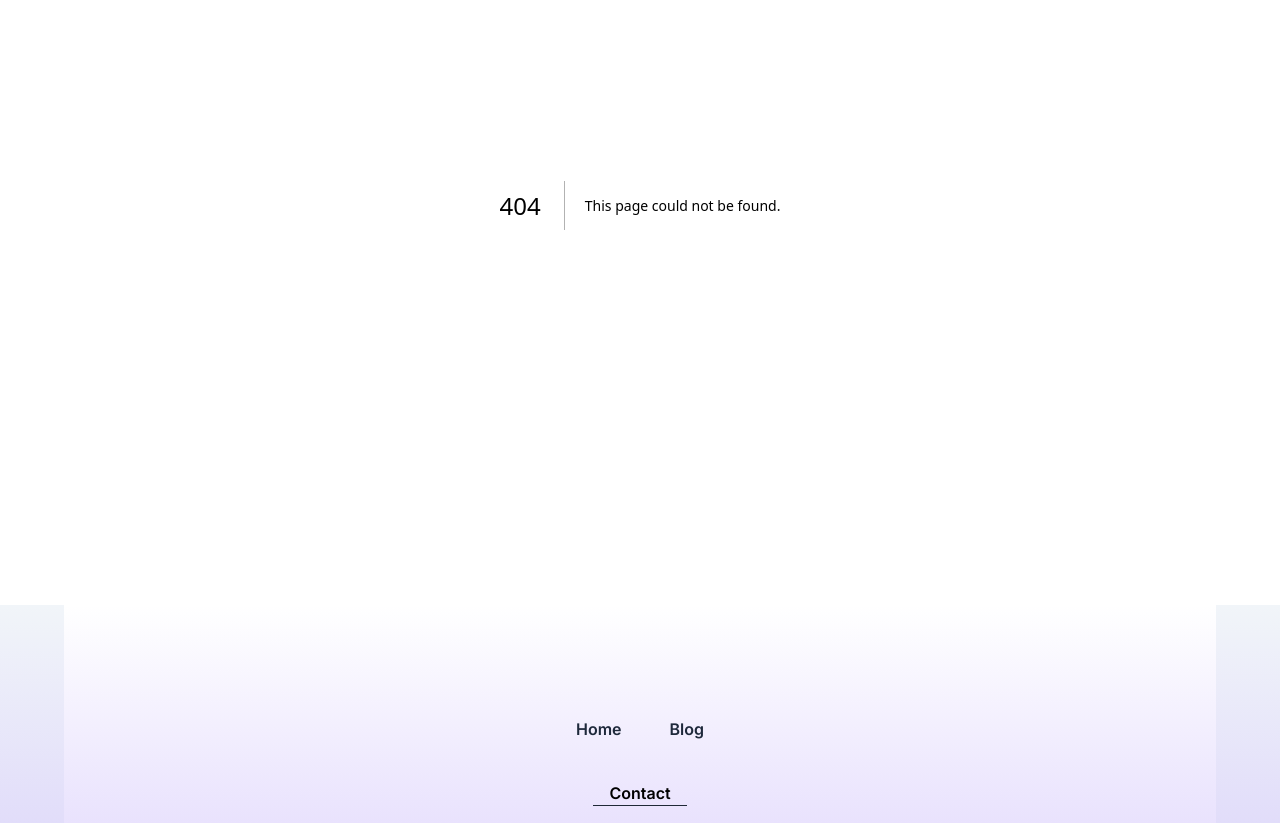
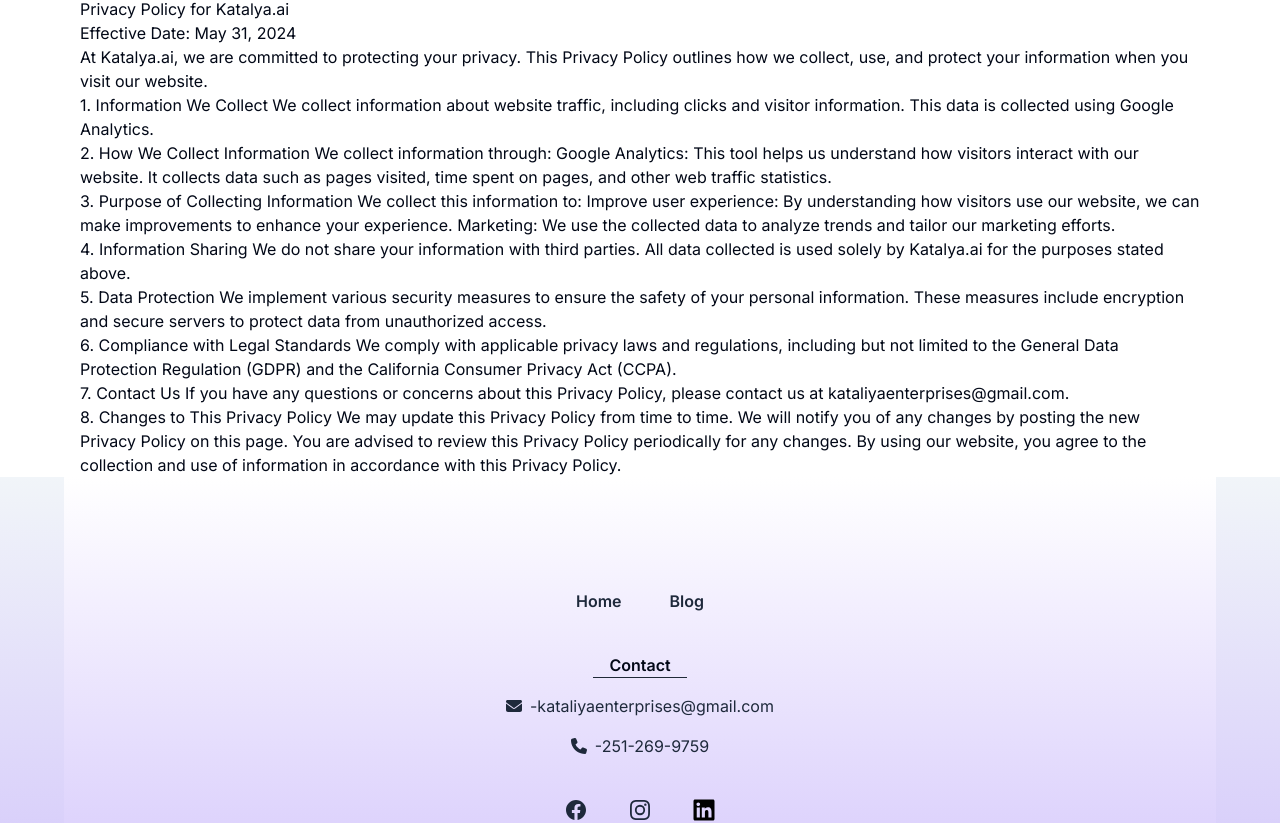
Before and after one commit to keghar/kataliya-website, a Next.js app: page /privacy in a window 1280 px wide. Before the commit this address had no page. Shown: the part 271-1094 px from the top of the page. Built offline with nearby package versions, Linux system fonts and the light colour scheme.

Commit message:
small changes

```diff
--- a/src/app/blog/page.tsx
+++ b/src/app/blog/page.tsx
@@ -24,7 +24,7 @@
     <>
       <Container>
         <div className=" pt-32 flex flex-col justify-center pb-10">
-          <div className="mx-auto">
+          <div className="mx-auto text-center">
             <RichText field={page.data.title} />
           </div>
           <div className="mx-auto mt-2">
--- /dev/null
+++ b/src/app/privacy/page.tsx
@@ -0,0 +1,63 @@
+import React from "react";
+
+const page = () => {
+  return (
+    <div className="flex flex-col px-20 pt-48">
+      <h1>Privacy Policy for Katalya.ai</h1>
+      <p>Effective Date: May 31, 2024 </p>{" "}
+      <p>
+        At Katalya.ai, we are committed to protecting your privacy. This Privacy
+        Policy outlines how we collect, use, and protect your information when
+        you visit our website.
+      </p>
+      <div>
+        1. Information We Collect We collect information about website traffic,
+        including clicks and visitor information. This data is collected using
+        Google Analytics.{" "}
+      </div>
+      <div>
+        2. How We Collect Information We collect information through: Google
+        Analytics: This tool helps us understand how visitors interact with our
+        website. It collects data such as pages visited, time spent on pages,
+        and other web traffic statistics.{" "}
+      </div>
+      <div>
+        3. Purpose of Collecting Information We collect this information to:
+        Improve user experience: By understanding how visitors use our website,
+        we can make improvements to enhance your experience. Marketing: We use
+        the collected data to analyze trends and tailor our marketing efforts.
+      </div>
+      <div>
+        4. Information Sharing We do not share your information with third
+        parties. All data collected is used solely by Katalya.ai for the
+        purposes stated above.
+      </div>
+      <div>
+        5. Data Protection We implement various security measures to ensure the
+        safety of your personal information. These measures include encryption
+        and secure servers to protect data from unauthorized access.
+      </div>
+      <div>
+        {" "}
+        6. Compliance with Legal Standards We comply with applicable privacy
+        laws and regulations, including but not limited to the General Data
+        Protection Regulation (GDPR) and the California Consumer Privacy Act
+        (CCPA).
+      </div>{" "}
+      <div>
+        7. Contact Us If you have any questions or concerns about this Privacy
+        Policy, please contact us at kataliyaenterprises@gmail.com.
+      </div>{" "}
+      <div>
+        8. Changes to This Privacy Policy We may update this Privacy Policy from
+        time to time. We will notify you of any changes by posting the new
+        Privacy Policy on this page. You are advised to review this Privacy
+        Policy periodically for any changes. By using our website, you agree to
+        the collection and use of information in accordance with this Privacy
+        Policy.
+      </div>
+    </div>
+  );
+};
+
+export default page;
--- a/src/components/Footer.tsx
+++ b/src/components/Footer.tsx
@@ -29,8 +29,8 @@
       ),
     },
     {
-      text: "251-555-5555",
-      href: "/",
+      text: "251-269-9759",
+      href: "tel:251-269-9759",
       icon: (props: JSX.IntrinsicAttributes & SVGProps<SVGSVGElement>) => (
         <svg
           fill="currentColor"
@@ -46,7 +46,7 @@
   social: [
     {
       name: "Facebook",
-      href: "#",
+      href: "https://www.facebook.com/KataliyaRudolphPRMG/",
       icon: (props: JSX.IntrinsicAttributes & SVGProps<SVGSVGElement>) => (
         <svg fill="currentColor" viewBox="0 0 24 24" {...props}>
           <path
@@ -59,7 +59,7 @@
     },
     {
       name: "Instagram",
-      href: "#",
+      href: "https://www.instagram.com/kataliyarudolphprmg/",
       icon: (props: JSX.IntrinsicAttributes & SVGProps<SVGSVGElement>) => (
         <svg fill="currentColor" viewBox="0 0 24 24" {...props}>
           <path
@@ -75,7 +75,7 @@
       href: "#",
       icon: (props: JSX.IntrinsicAttributes & SVGProps<SVGSVGElement>) => (
         <svg
-          xmlns="http://www.w3.org/2000/svg"
+          xmlns="https://www.linkedin.com/in/kataliya/"
           viewBox="0 0 448 512"
           {...props}>
           <path d="M416 32H31.9C14.3 32 0 46.5 0 64.3v383.4C0 465.5 14.3 480 31.9 480H416c17.6 0 32-14.5 32-32.3V64.3c0-17.8-14.4-32.3-32-32.3zM135.4 416H69V202.2h66.5V416zm-33.2-243c-21.3 0-38.5-17.3-38.5-38.5S80.9 96 102.2 96c21.2 0 38.5 17.3 38.5 38.5 0 21.3-17.2 38.5-38.5 38.5zm282.1 243h-66.4V312c0-24.8-.5-56.7-34.5-56.7-34.6 0-39.9 27-39.9 54.9V416h-66.4V202.2h63.7v29.2h.9c8.9-16.8 30.6-34.5 62.9-34.5 67.2 0 79.7 44.3 79.7 101.9V416z" />
@@ -105,7 +105,9 @@
       <div className="pb-0" id="sign-up">
         <div className="mx-auto ">
           <div className="relative mx-auto isolate overflow-hidden  inset-0   px-6 py-10 sm:px-24 xl:py-10 bg-gradient-to-b from-white to-[#cfc0fb]">
-            <footer className="mx-auto max-w-7xl overflow-hidden px-6 py-8 lg:px-8 mt-10">
+            <footer
+              id="footer"
+              className="mx-auto max-w-7xl overflow-hidden px-6 py-8 lg:px-8 mt-10">
               <nav
                 className="-mb-6 columns-2 flex justify-center space-x-12"
                 aria-label="Footer">
@@ -148,6 +150,11 @@
                 Copyright &copy; {new Date().getFullYear()} Kataliya
                 Enterprises. All rights reserved.
               </p>
+              <div className="w-full">
+                <Link className="text-center pb-20" href="/privacy">
+                  Privacy Policy
+                </Link>
+              </div>
             </footer>
             <svg
               className="opacity-30 rotate-180 bottom-0 left-0 absolute w-full"
--- a/src/components/Header.tsx
+++ b/src/components/Header.tsx
@@ -36,8 +36,8 @@
     ),
   },
   {
-    text: "251-555-5555",
-    href: "/",
+    text: "251-269-9759",
+    href: "tel:251-269-9759",
     icon: (props: JSX.IntrinsicAttributes & SVGProps<SVGSVGElement>) => (
       <svg
         fill="currentColor"
@@ -83,7 +83,7 @@
 const socials = [
   {
     name: "Facebook",
-    href: "#",
+    href: "https://www.facebook.com/KataliyaRudolphPRMG/",
     icon: (props: JSX.IntrinsicAttributes & SVGProps<SVGSVGElement>) => (
       <svg fill="currentColor" viewBox="0 0 24 24" {...props}>
         <path
@@ -96,7 +96,7 @@
   },
   {
     name: "LinkedIn",
-    href: "#",
+    href: "https://www.linkedin.com/in/kataliya/",
     icon: (props: JSX.IntrinsicAttributes & SVGProps<SVGSVGElement>) => (
       <svg fill="currentColor" viewBox="0 0 448 512" {...props}>
         <path d="M416 32H31.9C14.3 32 0 46.5 0 64.3v383.4C0 465.5 14.3 480 31.9 480H416c17.6 0 32-14.5 32-32.3V64.3c0-17.8-14.4-32.3-32-32.3zM135.4 416H69V202.2h66.5V416zm-33.2-243c-21.3 0-38.5-17.3-38.5-38.5S80.9 96 102.2 96c21.2 0 38.5 17.3 38.5 38.5 0 21.3-17.2 38.5-38.5 38.5zm282.1 243h-66.4V312c0-24.8-.5-56.7-34.5-56.7-34.6 0-39.9 27-39.9 54.9V416h-66.4V202.2h63.7v29.2h.9c8.9-16.8 30.6-34.5 62.9-34.5 67.2 0 79.7 44.3 79.7 101.9V416z" />
@@ -105,7 +105,7 @@
   },
   {
     name: "Instagram",
-    href: "#",
+    href: "https://www.instagram.com/kataliyarudolphprmg/",
     icon: (props: JSX.IntrinsicAttributes & SVGProps<SVGSVGElement>) => (
       <svg fill="currentColor" viewBox="0 0 24 24" {...props}>
         <path
--- a/src/slices/Hero/index.tsx
+++ b/src/slices/Hero/index.tsx
@@ -34,7 +34,9 @@
                 <div className="mt-10 flex justify-center gap-4 lg:justify-start h-full">
                   <Button>Blog</Button>
 
-                  <Button variant="outline">Sign-up</Button>
+                  <Button href="#footer" variant="outline">
+                    Contact
+                  </Button>
                 </div>
               </div>
             </div>
```
